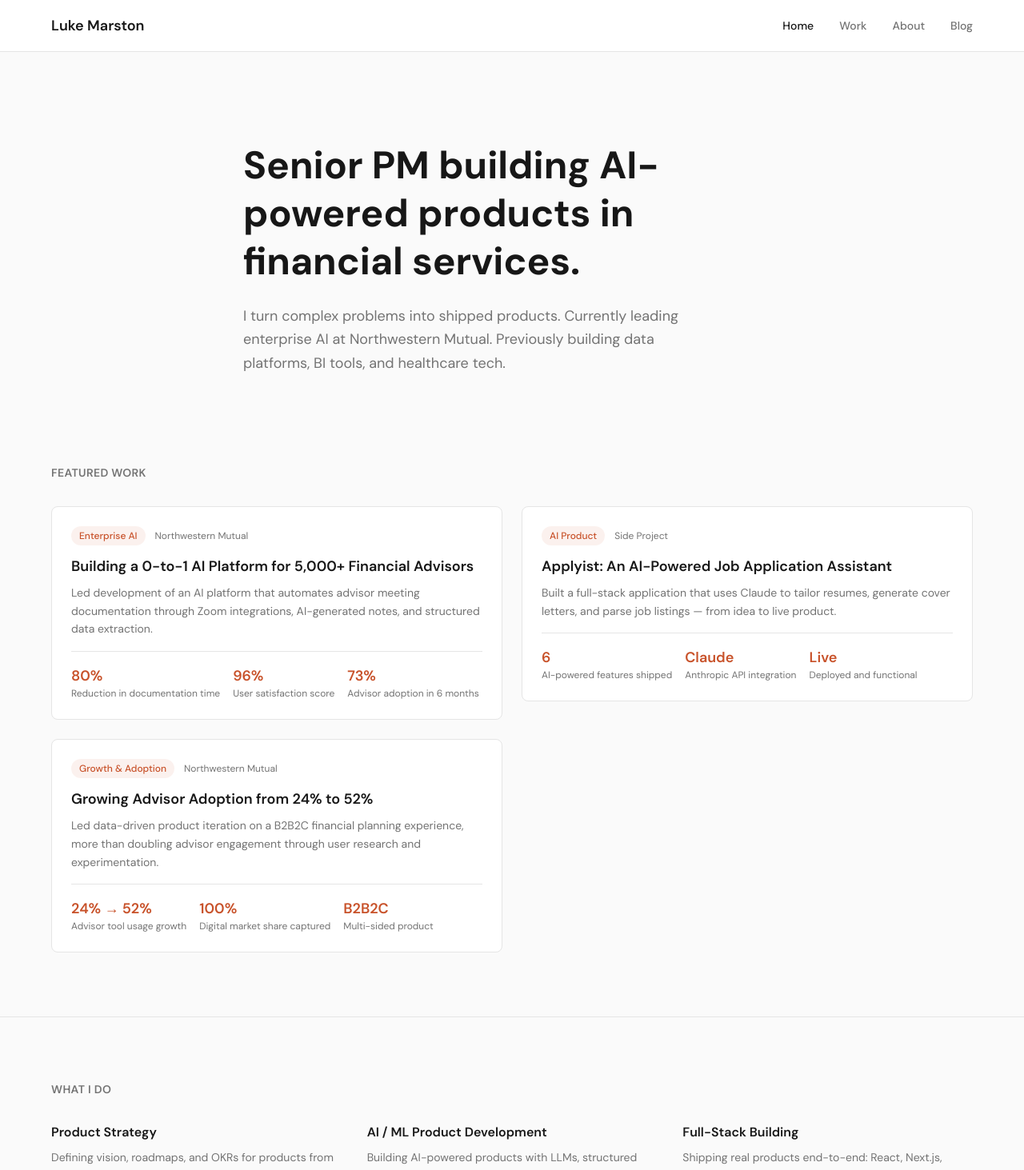
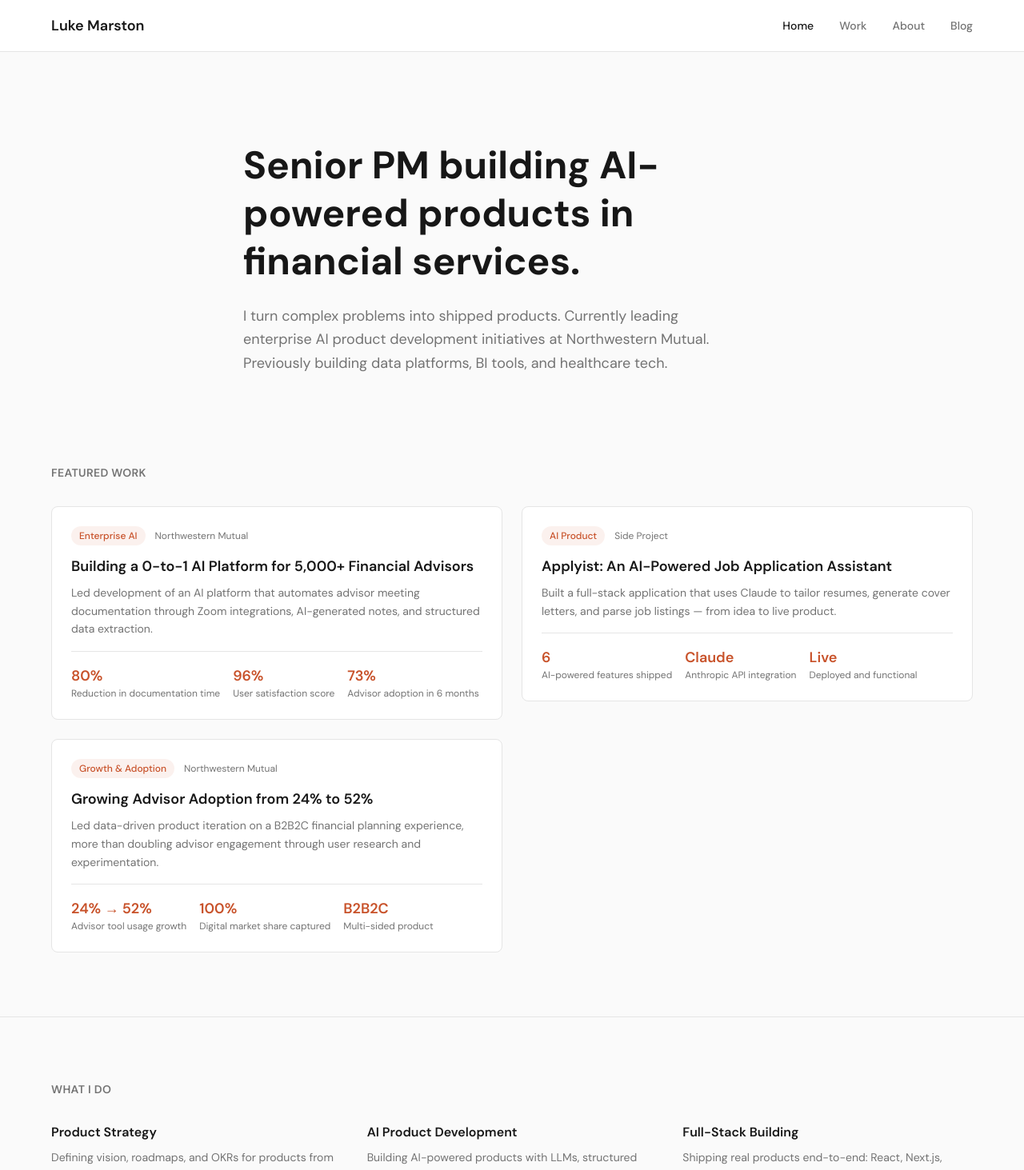
Before and after one commit to lmarston12/luke-portfolio, a Next.js app: page / in a window 1280 px wide. Shown: the top 1463 px of the page at 80% size. Built offline with nearby package versions, Linux system fonts and the light colour scheme.

Commit message:
Update page.tsx

```diff
--- a/src/app/page.tsx
+++ b/src/app/page.tsx
@@ -15,7 +15,7 @@
       "Defining vision, roadmaps, and OKRs for products from 0-to-1 through growth. Aligning engineering, design, legal, and leadership around shared outcomes.",
   },
   {
-    title: "AI / ML Product Development",
+    title: "AI Product Development",
     description:
       "Building AI-powered products with LLMs, structured data extraction, and prompt engineering. Hands-on experience with Claude API, model evaluation, and adoption strategy.",
   },
@@ -42,7 +42,7 @@
           <HeroReveal delay={0.15}>
             <p className="text-lg text-text-secondary leading-relaxed max-w-[600px]">
               I turn complex problems into shipped products. Currently leading
-              enterprise AI at Northwestern Mutual. Previously building data
+              enterprise AI product development initiatives at Northwestern Mutual. Previously building data
               platforms, BI tools, and healthcare tech.
             </p>
           </HeroReveal>
```
